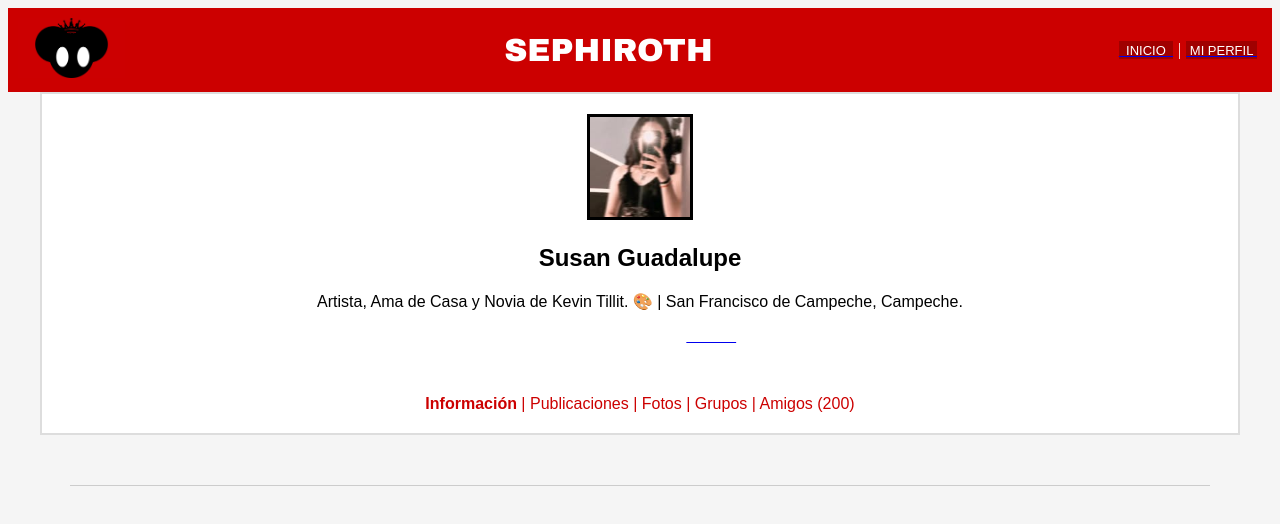
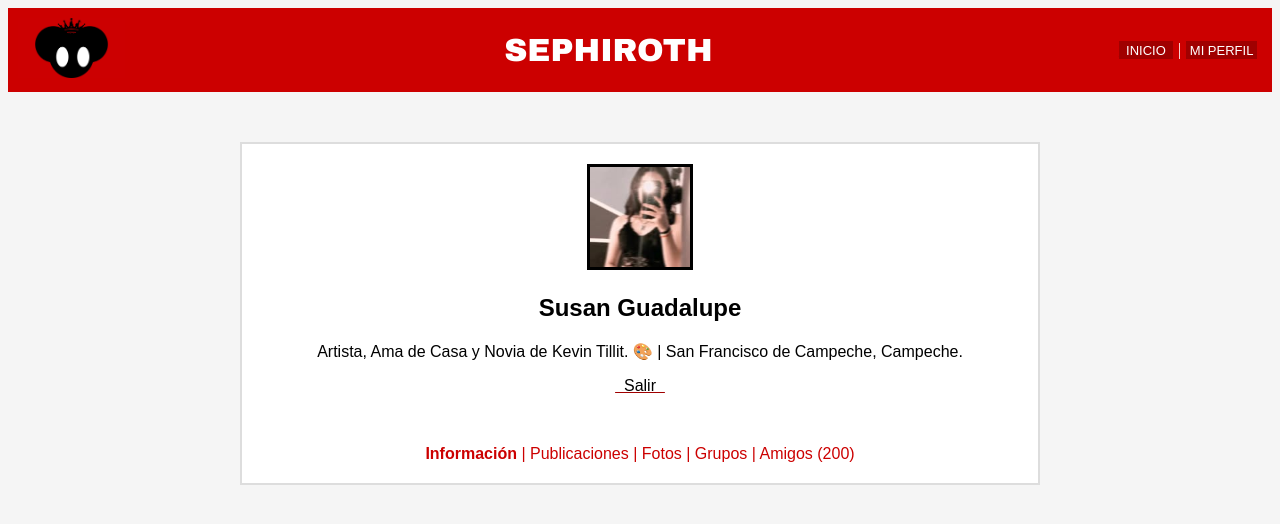
Before and after one commit to al064134-wq/Tarea-2-Mi-Red-Social, a plain HTML site: page perfil_susan.html in a window 1280 px wide. Shown: the top 524 px of the page. Drawn offline with Linux system fonts and the light colour scheme.

Commit message:
perfil_susan.html

```diff
--- a/perfil_susan.html
+++ b/perfil_susan.html
@@ -1,12 +1,17 @@
-
 <!DOCTYPE html>
 <html lang="es">
 <head>
     <meta charset="UTF-8">
     <title>Susan Guadalupe - Perfil SEPHIROTH</title>
+    <style>
+        /* Quita la línea de enfoque (outline) que aparece al hacer clic */
+        * {
+            outline: none !important;
+        }
+    </style>
     <meta name="viewport" content="width=device-width, initial-scale=1.0">
 </head>
-<body bgcolor="#F5F5F5">
+<body bgcolor="#F5F5F5" link="#A00000" vlink="#A00000" alink="#A00000">
 
 <table width="100%" bgcolor="#CC0000" border="0" cellpadding="10" cellspacing="0">
     <tr>
@@ -42,8 +47,10 @@
     </tr>
 </table>
 
+<p>&nbsp;</p>
+
 <div id="perfil-susan" align="center">
-    <table width="95%" border="1" bordercolor="#DDDDDD" cellpadding="20" cellspacing="0" align="center" bgcolor="white">
+    <table width="800" border="1" bordercolor="#DDDDDD" cellpadding="20" cellspacing="0" align="center" bgcolor="white">
         <tr>
             <td align="center">
                 <img src="susanamor.jpg" alt="Foto de Perfil de Susan Guadalupe" width="100" height="100" border="3" bordercolor="#CC0000">
@@ -51,14 +58,12 @@
                 <font face="Arial, sans-serif">
                     <h2>Susan Guadalupe</h2>
                     <p>Artista, Ama de Casa y Novia de Kevin Tillit. 🎨 | San Francisco de Campeche, Campeche.</p>
-                    <span bgcolor="#CC0000"><font color="white">&nbsp; Enviar Mensaje &nbsp;</font></span>
 
                     <a href="index.html">
-                        <span bgcolor="#AAAAAA" style="padding: 5px 10px; margin-left: 10px;">
-                            <font color="white">&nbsp; Salir &nbsp;</font>
-                        </span>
+                        <span bgcolor="#CC0000"><font color="black">&nbsp; Salir &nbsp;</font></span>
                     </a>
                 </font>
+
                 <div align="center">
                     <p>&nbsp;</p>
                     <font face="Arial, sans-serif" color="#CC0000">
@@ -77,7 +82,7 @@
 <p>&nbsp;</p>
 
 <div align="center">
-    <hr size="1" color="#CCCCCC" width="90%">
+    <hr size="1" color="#CCCCCC" width="800">
 </div>
 
 </body>
```
